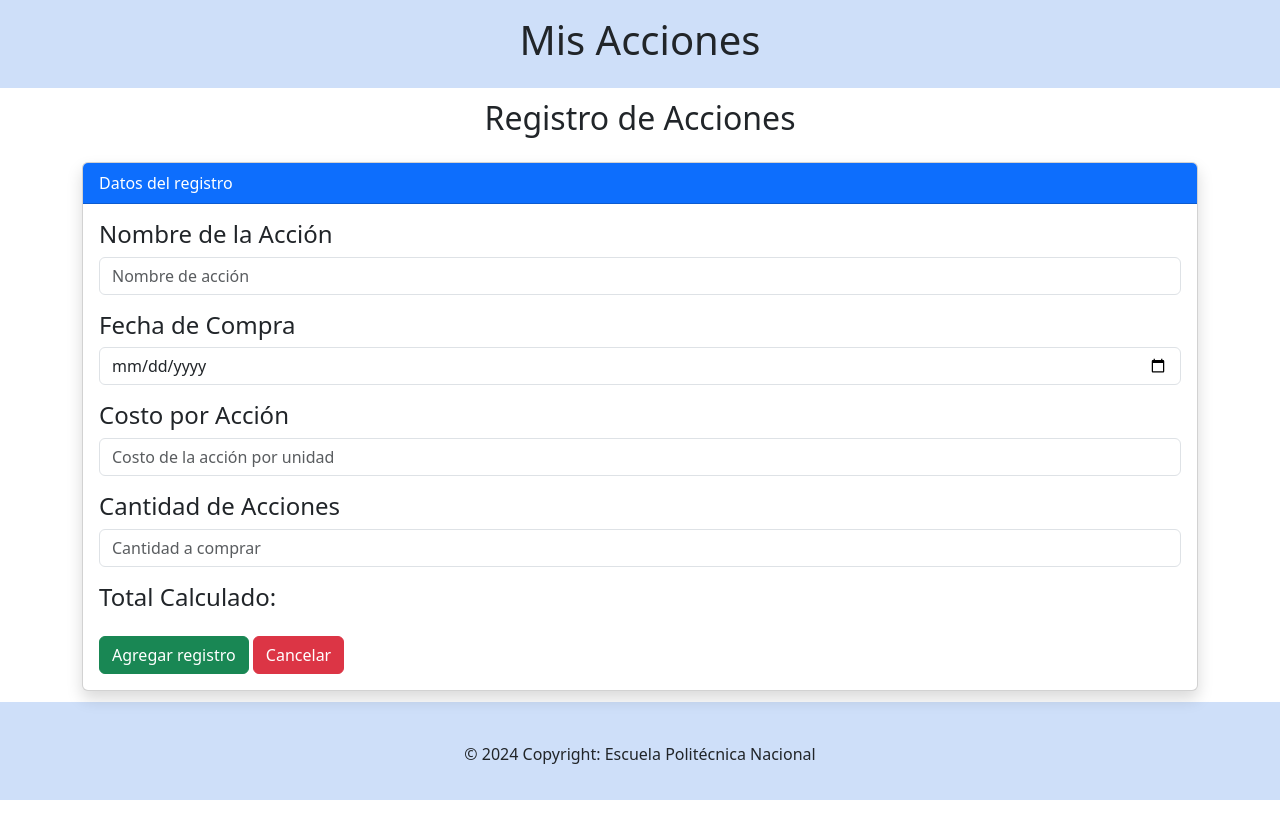
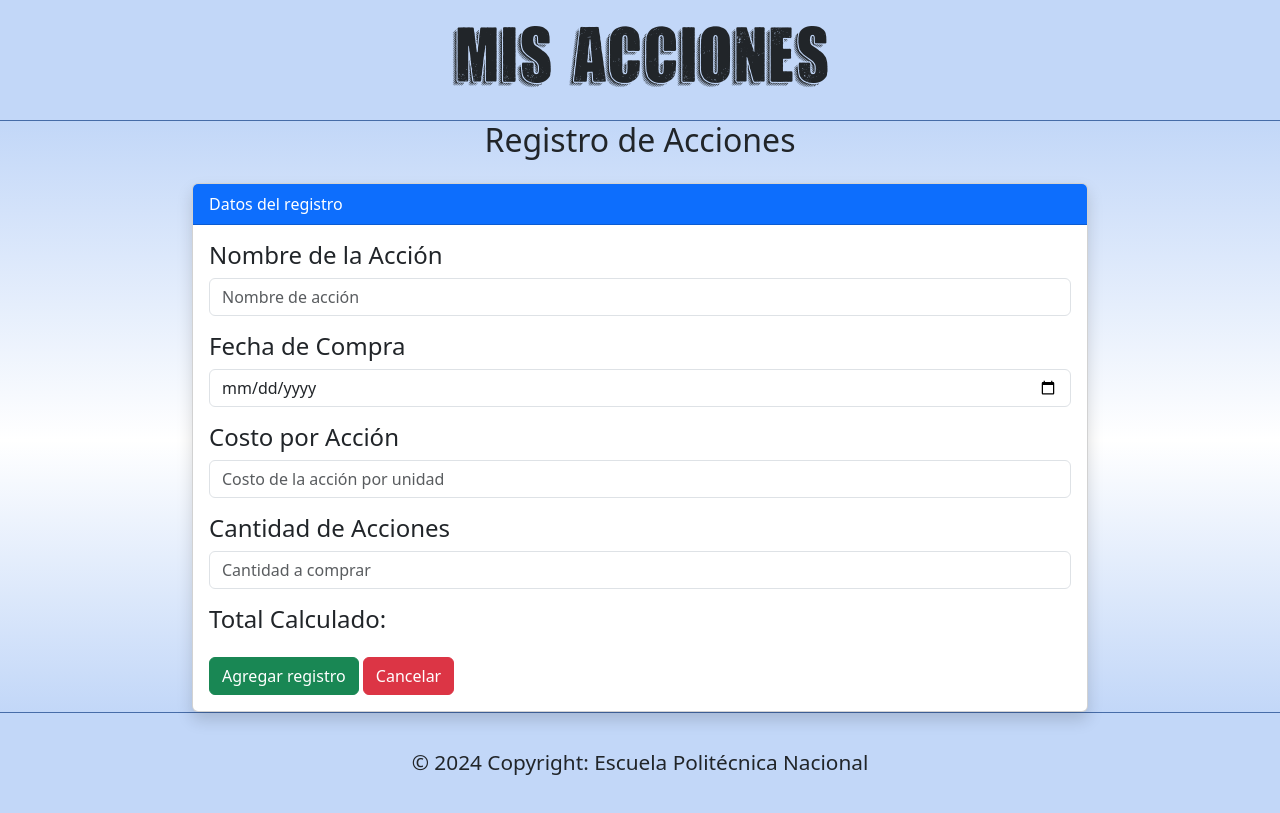
Before and after one commit to ErikMLC/Proyecto_CyESw, a PHP site: page /secciones/registrarAccion.php in a window 1280 px wide. Run offline with PHP 8.4, Linux system fonts and the light colour scheme; some libraries are stand-ins or nearby versions.

Commit message:
feat: Validaciones en registro y correcciones css
Validaciones generales para el formulario de registro, mejoras y correcciones de estilos.

```diff
--- a/3.-Coding/estilos/styles.css
+++ b/3.-Coding/estilos/styles.css
@@ -1,9 +1,27 @@
+@font-face {
+    font-family: 'Motion-font'; /* Asigna un nombre a tu fuente */
+    src: url('../assets/fonts/MotionPersonalUseBold-2O0od.ttf');
+}
 
 header{
-    background: #c2d7f8cc;
+    background: #c2d7f8;
+    border-bottom: 1px solid #466ca8;
+    font-family: 'Motion-font', sans-serif;
+    font-size: 5rem;
+}
+
+main{
+    background: rgb(194,215,248);
+    background: linear-gradient(180deg, rgba(194,215,248,1) 0%, rgba(255,255,255,1) 54%, rgba(194,215,248,1) 100%);
 }
 
 footer{
-    background: #c2d7f8cc;
+    background: #c2d7f8;
+    border-top: 1px solid #466ca8;
+    font-size: 1.3rem;
     padding: 10px;
 }
+
+.card{
+    width: 70%;
+}
--- a/3.-Coding/templates/footer.php
+++ b/3.-Coding/templates/footer.php
@@ -1,5 +1,5 @@
 </main>
-        <footer class="text-center pt-3 min-vw-100">
+        <footer class="text-center min-vw-100">
             <div class="text-center p-4">
                 © 2024 Copyright: Escuela Politécnica Nacional
             </div>
--- a/3.-Coding/templates/header.php
+++ b/3.-Coding/templates/header.php
@@ -17,14 +17,15 @@
             crossorigin="anonymous"
         />
         <link rel="stylesheet" href="estilos/styles.css">
+        <link rel="stylesheet" href="../estilos/styles.css">
         <script src="https://kit.fontawesome.com/372d41fff7.js" crossorigin="anonymous"></script>
     </head>
 
     <body class="d-flex flex-column min-vh-100 align-items-center">
-        <header class="py-3 distribucion_header min-vw-100">
+        <header class="min-vw-100">
             <div class="d-flex justify-content-center ">
-                <h1>Mis Acciones</h1>
+                Mis Acciones
             </div>
         </header>
 
-        <main class="container flex-grow-1 d-flex flex-column justify-content-center" >
+        <main class="flex-grow-1 d-flex flex-column justify-content-center min-vw-100 align-items-center" >
```
Also changed, not shown: 1.-Planning/Historias De Usuario.md (+1 -1 lines), 1.-Planning/ReleasePlan.md (+1 -1 lines), 1.-Planning/TarjetasDeTareas.md (+1 -1 lines), 3.-Coding/secciones/registrarAccion.php (+38 -46 lines), 3.-Coding/assets/fondo1.jpg (added), 3.-Coding/assets/fonts/MotionPersonalUseBold-2O0od.ttf (added), 3.-Coding/secciones/listarAcciones.php (line endings or trailing spaces).
